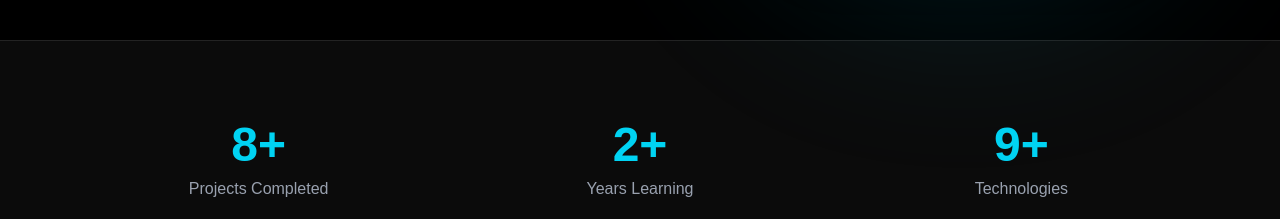
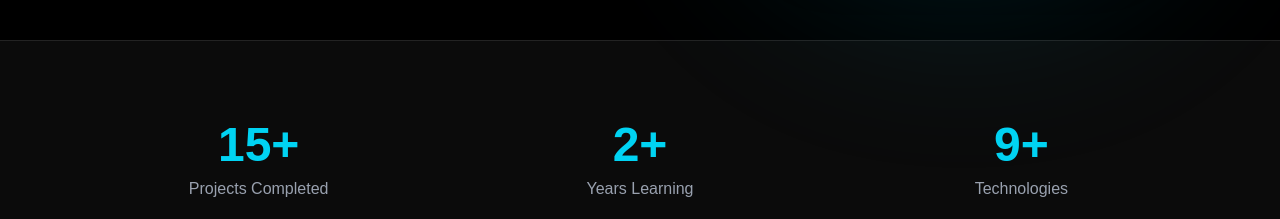
Before and after one commit to mdabgal/my-portfolio, a Next.js app: page / in a window 1280 px wide. Shown: the part 800-1019 px from the top of the page. Built offline with nearby package versions, Linux system fonts and the light colour scheme.

Commit message:
projects completed number update

```diff
--- a/src/app/page.js
+++ b/src/app/page.js
@@ -195,7 +195,7 @@ const featuredProjects = projects.slice(0, 4);
       <section className="py-20 border-t border-white/10 border-b border-white/10 bg-[#0b0b0b]">
         <div className="max-w-6xl mx-auto grid md:grid-cols-3 gap-10 text-center px-6">
           <div>
-            <h2 className="text-5xl font-bold text-cyan-400 mb-2">8+</h2>
+            <h2 className="text-5xl font-bold text-cyan-400 mb-2">15+</h2>
             <p className="text-gray-400">Projects Completed</p>
           </div>
 
```
